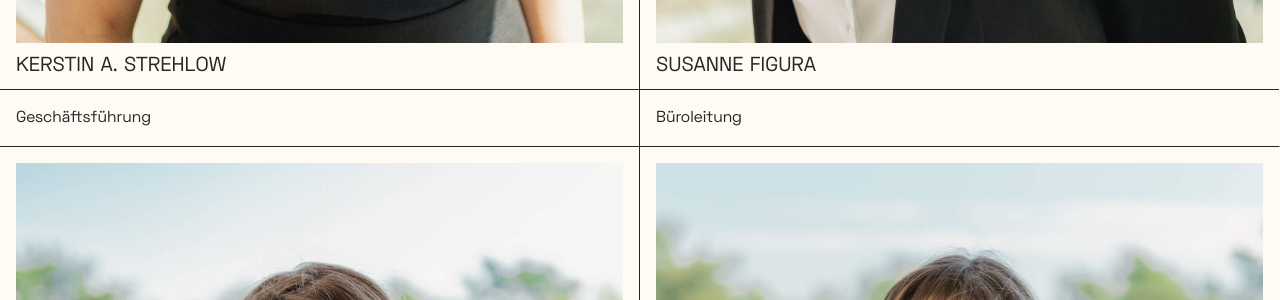
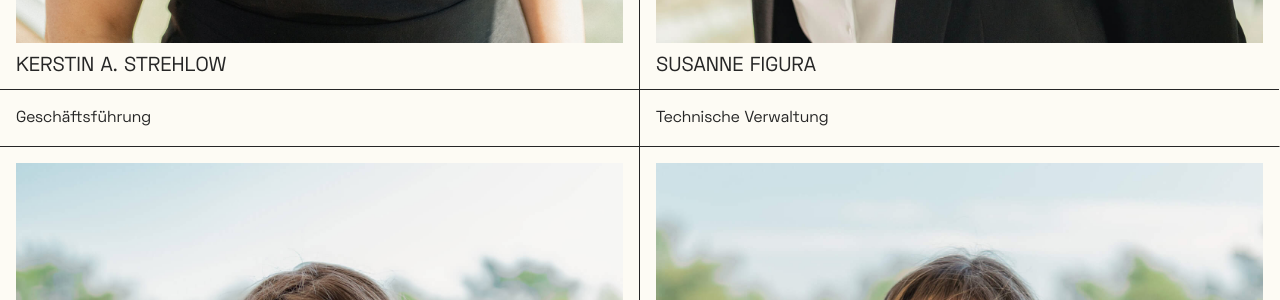
Before and after one commit to nikitasarejko/hgr, a Jekyll site: the page built from team.markdown, in a window 1280 px wide and 900 px high, scrolled down 1294 px. Shown: the part 149-449 px from the top of the window. Built offline with Jekyll 4.4.1, drawn with Linux system fonts in a browser that asks for light colours; nearby versions of some CDN libraries.

Commit message:
Updated Susanne Figura

```diff
--- a/_team/susanne-figura.markdown
+++ b/_team/susanne-figura.markdown
@@ -1,6 +1,6 @@
 ---
 title: Susanne Figura
-stelle: Büroleitung
+stelle: Technische Verwaltung
 portrait_image: "/uploads/susanne-figura-portrait.jpg"
 bio: 'Bereits seit über 10 Jahren unterstützt Susanne Figura das Team der HGR als
   Büroleiterin und Mitarbeiterin in der technischen Verwaltung. Unsere Kunden schätzen
```
